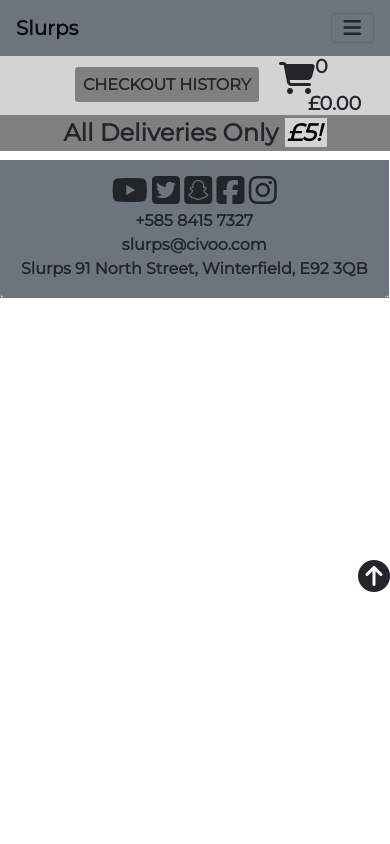
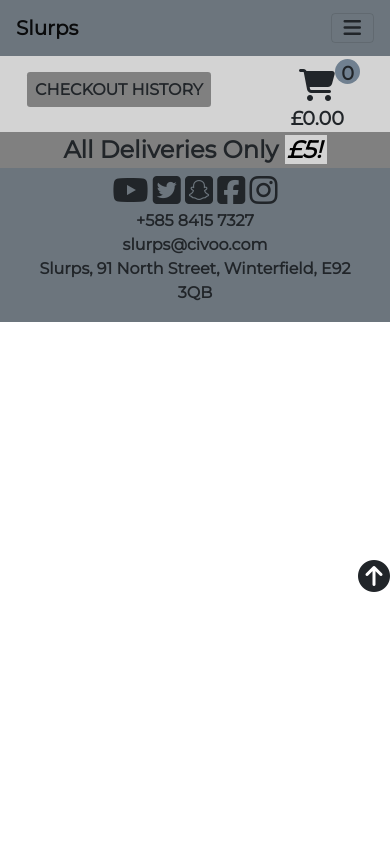
Before and after one commit to VioletViolaVi/Milestone-Project-4, a Django app: page /accounts/login/ in a window 390 px wide. Run offline with Django 3.2, Linux system fonts and the light colour scheme; parts of the project's set-up code (start-up, migrations or seed data) failed here and were passed over; some libraries are stand-ins or nearby versions.

Commit message:
Change image in about us section, fix trolley, counter and price together in the same position and made both responsive across different screen sizes.

```diff
--- a/home/templates/includes/new-drinks.html
+++ b/home/templates/includes/new-drinks.html
@@ -1,5 +1,5 @@
 <section>
-    <h1 class="text-capitalize">new drinks</h1>
+    <h1 class="text-capitalize mt-4">new drinks</h1>
     <div class="text-left">
         {% for new_drink in new_drinks %}
             <div class="container">
--- a/static/css/style.css
+++ b/static/css/style.css
@@ -47,6 +47,10 @@ mark {
   background-color: lightgray;
 }
 
+.fixed-top.navbar.navbar-expand-lg.navbar-light {
+  z-index: 1070;
+}
+
 .nav-link:hover {
   transition: 0.5s;
 }
@@ -64,44 +68,48 @@ mark {
 }
 
 .history-and-trolley-bg,
-.delivery-cost {
+.delivery-cost-bg {
   width: 100%;
 }
 
 .checkout-history-btn,
-.delivery-cost {
+.delivery-cost-bg {
   background-color: gray;
 }
 
-.trolley-price,
-.trolley-counter {
-  position: absolute;
-}
-
 .trolley-counter,
-.delivery-cost {
+.delivery-cost-bg {
   font-weight: 900;
 }
 
 .history-and-trolley-bg {
-  height: 3.7em;
-  top: 3.5em;
+  height: 6em;
+  margin-top: 3.4em;
 }
 
 .checkout-history-btn {
   border-radius: 0.2em;
-  padding: 0.5em;
   display: inline;
-  margin-right: 1em;
 }
 
 .checkout-history-btn:active {
   background-color: lightslategray;
 }
 
+.trolley-counter {
+  position: absolute;
+}
+
+.counter-circle {
+  height: 25px;
+  width: 25px;
+  background-color: slategray;
+  border-radius: 50%;
+  display: inline-block;
+}
+
 .trolley-price {
-  right: 1.5em;
-  top: 1.7em;
+  text-align: right;
 }
 
 .fas.fa-shopping-cart {
@@ -113,8 +121,8 @@ mark {
   top: -0.2em;
 }
 
-.delivery-cost {
-  margin-top: 4.8em;
+.delivery-cost-bg {
+  margin-top: 5.5em;
   font-size: 1.5em;
 }
 
@@ -125,7 +133,6 @@ mark {
 /******************************************* footer */
 body {
   position: relative;
-  padding-bottom: 150px;
   min-height: 100vh;
   padding-top: 4em;
 }
@@ -134,8 +141,8 @@ body {
   border-radius: 0px;
 }
 
-.footer-contacts {
-  position: absolute;
+.card-footer:last-child {
+  border-radius: 0;
 }
 
 /******************************************* home page */
@@ -175,3 +182,11 @@ body {
   width: 10em;
   height: 10em;
 }
+
+/******************************************* media queries ********************************************/
+@media (min-width: 992px) {
+/******************************************* universal */
+
+
+
+}
--- a/templates/includes/delivery-cost.html
+++ b/templates/includes/delivery-cost.html
@@ -1,3 +1,3 @@
-<div class="delivery-cost fixed-top">
+<div class="delivery-cost-bg fixed-top">
     <p class="mb-0 text-capitalize">All deliveries only <i><mark>£5!</mark></i></p>
 </div>
--- a/templates/includes/footer.html
+++ b/templates/includes/footer.html
@@ -8,7 +8,7 @@
             <i class="fa-2x fab fa-facebook-square"></i>
             <i class="fa-2x fab fa-instagram"></i>
             <p>
-                +585 8415 7327<br>slurps@civoo.com<br> Slurps 91 North Street, Winterfield, E92 3QB
+                +585 8415 7327<br>slurps@civoo.com<br> Slurps, 91 North Street, Winterfield, E92 3QB
             </p>
         </div>
     </div>
--- a/templates/includes/history-and-trolley.html
+++ b/templates/includes/history-and-trolley.html
@@ -1,12 +1,24 @@
 <div class="history-and-trolley-bg fixed-top">
+    <div class="container px-0">
+        <div class="row">
 
+            <div class="col-7 ml-1 pr-0 mt-4">
                 <a href="#" class="text-body">
-        <div class="checkout-history-btn font-weight-bold text-uppercase">checkout history</div>
+                    <div class="checkout-history-btn font-weight-bold text-uppercase p-2">checkout history</div>
                 </a>
+            </div>
 
+            <div class="col-4">
                 <a href="#" class="{% if grand_total %}text-secondary{% else %}text-body{% endif %}">
+                    <div class="container text-right">
+                        <div class="row">
+                            <div class="col-sm pr-4 mt-2">
                                 <i class="fas fa-shopping-cart"></i>
-        <span class="trolley-counter">0</span>
+                                <span class="trolley-counter counter-circle text-center">0</span>
+                            </div>
+                        </div>
+                        <div class="row">
+                            <div class="col-sm">
                                 <span class="trolley-price font-weight-bold">
                                     {% if grand_total %}
                                         £{{ grand_total|floatformat:2 }}
@@ -14,6 +26,12 @@
                                         £0.00
                                     {% endif %}
                                 </span>
+                            </div>
+                        </div>
+                    </div>
                 </a>
+            </div>
 
         </div>
+    </div>
+</div>
```
Also changed, not shown: home/templates/includes/about-us.html (+20 -4 lines), media/about-people.jpg. Lines whose indentation alone changed are shown as unchanged.
